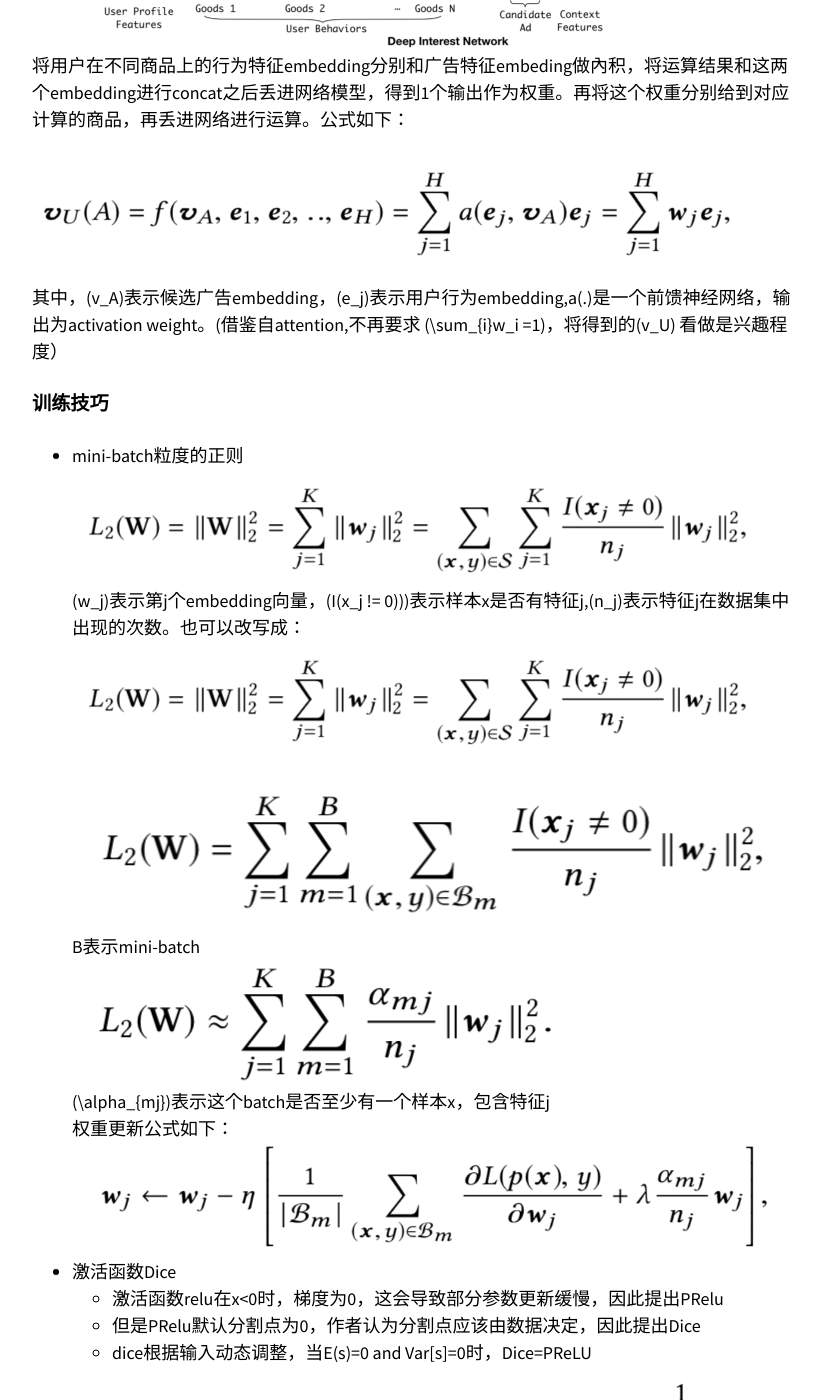
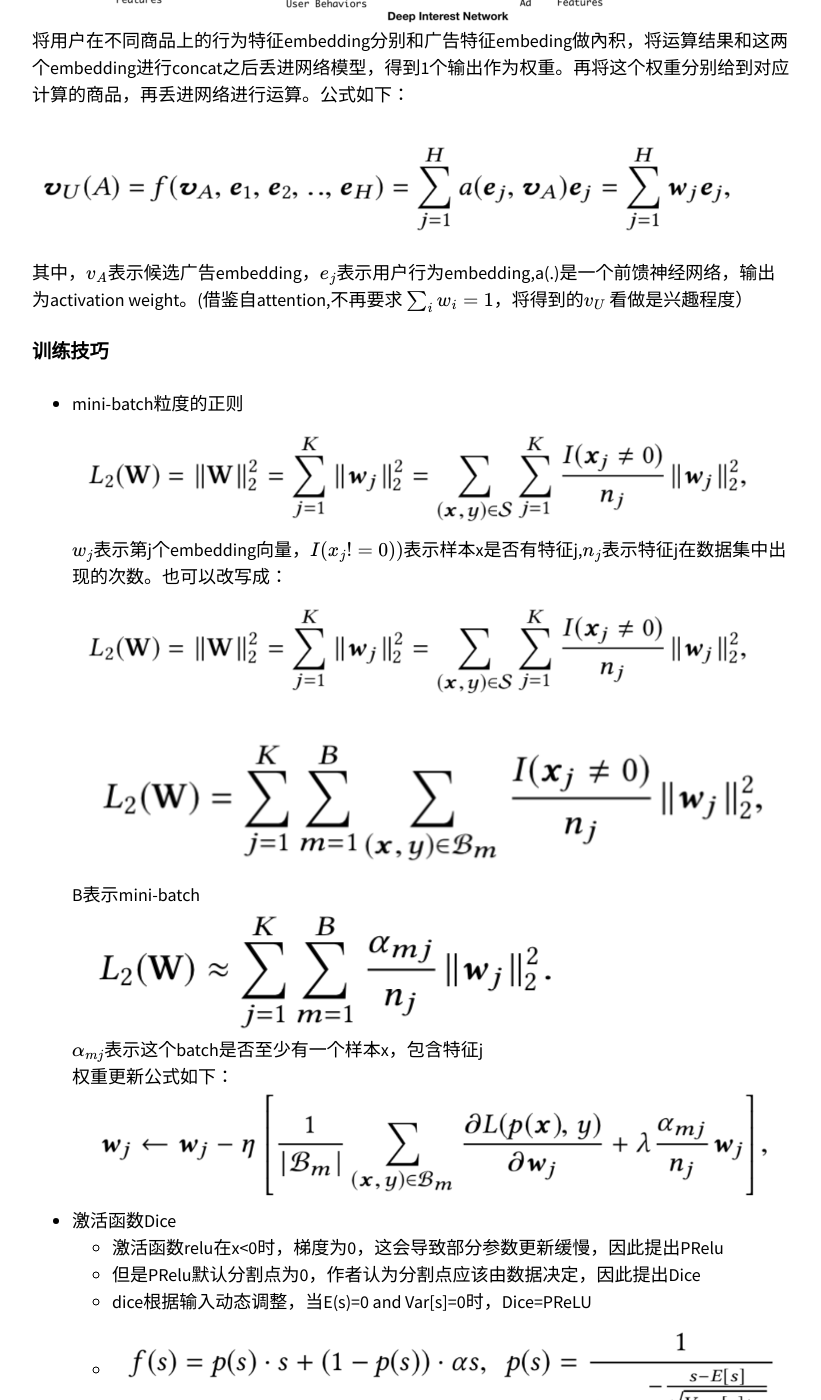
Before and after one commit to shiqjia/thinkspace, a Jekyll site: the page built from _posts/2019-03-17-deepIntrestNet.md, in a window 1280 px wide and 1400 px high, scrolled down 3448 px. Shown: the whole window, without its empty margins (343-1164 px from the left). Built offline with Jekyll 4.4.1, drawn with Linux system fonts in a browser that asks for light colours; nearby versions of some CDN libraries; formulas are drawn with MathJax 3; some of the changed text lies outside the part shown.

Commit message:
fix 公式显示

```diff
--- a/_posts/2019-03-17-deepIntrestNet.md
+++ b/_posts/2019-03-17-deepIntrestNet.md
@@ -15,12 +15,12 @@ last_modified_at: 2019-03-17T13:57:52-17:00
 
 ### 基础模型
 #### 特征表达
-\(t_i\) 表示低i个特征组，\(K_i\)表示特征组i的维度(特征组i包含K个唯一的可能取值)，\(t_i[j]\) 表示特征组i的第j个元素,\(\sum_{j=1}^{K_i}t_i[j] = k\) 当k=1时为one-hot向量，当k>1时为muti-hot向量。一条样本数据可以被表示成：\(x = [t_{1}^{T},t_{2}^{T},....,t_{M}^{T}]\)，其中M表示特征组的个数。图示如下：
+$$t_i$$ 表示低i个特征组，$$K_i$$表示特征组i的维度(特征组i包含K个唯一的可能取值)，$$t_i[j]$$ 表示特征组i的第j个元素,$$\sum_{j=1}^{K_i}t_i[j] = k$$当k=1时为one-hot向量，当k>1时为muti-hot向量。一条样本数据可以被表示成：$$x = [t_{1}^{T},t_{2}^{T},....,t_{M}^{T}]$$，其中M表示特征组的个数。图示如下：
 ![image]({{'images/picture/DIN/DIN_feature.png'| relative_url}})
 #### 模型结构
 ![image]({{'images/picture/DIN/DIN_baseModel.png'| relative_url}})
 - embedding layer
-    - 将高维向量映射到低维。如果特征是one-hot的，那么得到一个单独的embedding向量为ei；如果特征是muti-hot的，得到embeding向量组成的list,\(\{e_{i_{1}},e_{i_{2}},...,e_{i_{k}}\}\)
+    - 将高维向量映射到低维。如果特征是one-hot的，那么得到一个单独的embedding向量为ei；如果特征是muti-hot的，得到embeding向量组成的list,$${e_{i_{1}},e_{i_{2}},...,e_{i_{k}}$$
 - Pooling layer and Concat layer
     - 由于每个用户muti-hot的特征不同，embeding向量长度也不同
     - 所以要进行pooling操作，一般是max/avg pooling
@@ -28,7 +28,7 @@ last_modified_at: 2019-03-17T13:57:52-17:00
 - MLP
     - 全连接网络，用于学习特征之间的关系
 - Loss
-    - 交叉熵：![image]({{'/images/picture/DIN/DIN_lossFuction.png'| relative_url}})
+    - 交叉熵：![image]({{'/images/picture/DIN/DIN_lossFuction.png' | relative_url}})
 
 
 #### 存在问题
@@ -55,17 +55,17 @@ last_modified_at: 2019-03-17T13:57:52-17:00
 ![image]({{'images/picture/DIN/DIN_model.png'| relative_url}})
 将用户在不同商品上的行为特征embedding分别和广告特征embeding做內积，将运算结果和这两个embedding进行concat之后丢进网络模型，得到1个输出作为权重。再将这个权重分别给到对应计算的商品，再丢进网络进行运算。公式如下：
 ![image]({{'images/picture/DIN/DIN_function.png'| relative_url}})
-其中，\(v_A\)表示候选广告embedding，\(e_j\)表示用户行为embedding,a(.)是一个前馈神经网络，输出为activation weight。(借鉴自attention,不再要求 \(\sum_{i}w_i =1\)，将得到的\(v_U\) 看做是兴趣程度）
+其中，$$v_A$$表示候选广告embedding，$$e_j$$表示用户行为embedding,a(.)是一个前馈神经网络，输出为activation weight。(借鉴自attention,不再要求 $$\sum_{i}w_i =1$$，将得到的$$v_U$$ 看做是兴趣程度）
 
 #### 训练技巧
 - mini-batch粒度的正则
   ![image]({{'images/picture/DIN/DIN_regulation1.png'| relative_url}})
-  \(w_j\)表示第j个embedding向量，\(I(x_j != 0))\)表示样本x是否有特征j,\(n_j\)表示特征j在数据集中出现的次数。也可以改写成：
+  $$w_j$$表示第j个embedding向量，$$I(x_j != 0))$$表示样本x是否有特征j,$$n_j$$表示特征j在数据集中出现的次数。也可以改写成：
   ![image]({{'images/picture/DIN/DIN_regulation1.png'| relative_url}})
   ![image]({{'images/picture/DIN/DIN_regulation2.png' | relative_url}})
   B表示mini-batch
   ![image]({{'images/picture/DIN/DIN_regulation3.png'| relative_url}})
-  \(\alpha_{mj}\)表示这个batch是否至少有一个样本x，包含特征j
+  $$\alpha_{mj}$$表示这个batch是否至少有一个样本x，包含特征j
   权重更新公式如下：
   ![image]({{'images/picture/DIN/DIN_regulation4.png'| relative_url}})
 - 激活函数Dice
```
Also changed, not shown: _posts/2019-01-15-beginer.md (+3 -0 lines), README.md.
